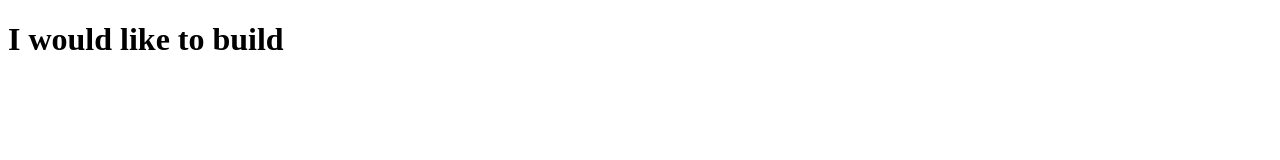
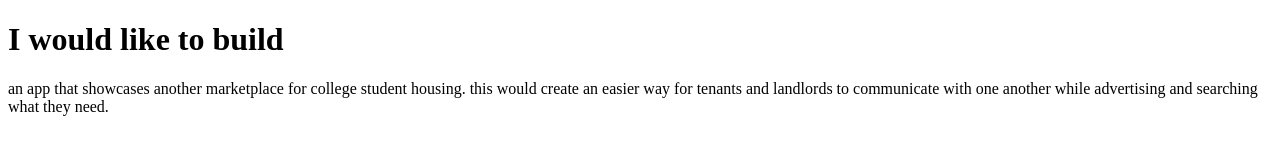
Before and after one commit to adrienne-yung/prep-91621-code-solutions, a website: page prep-example/index.html in a window 1280 px wide. Drawn offline with Linux system fonts and the light colour scheme.

Commit message:
Completed prep-example

```diff
--- a/prep-example/index.html
+++ b/prep-example/index.html
@@ -6,10 +6,7 @@
 <body>
   <h1>I would like to build</h1>
   <p>
-    <!-- write your app ideas here 👇 -->
-
-
-
-  </p>
+  an app that showcases another marketplace for college student housing. this would create an easier way for tenants and landlords to communicate with one another while advertising and searching what they need.
+</p>
 </body>
 </html>
```
